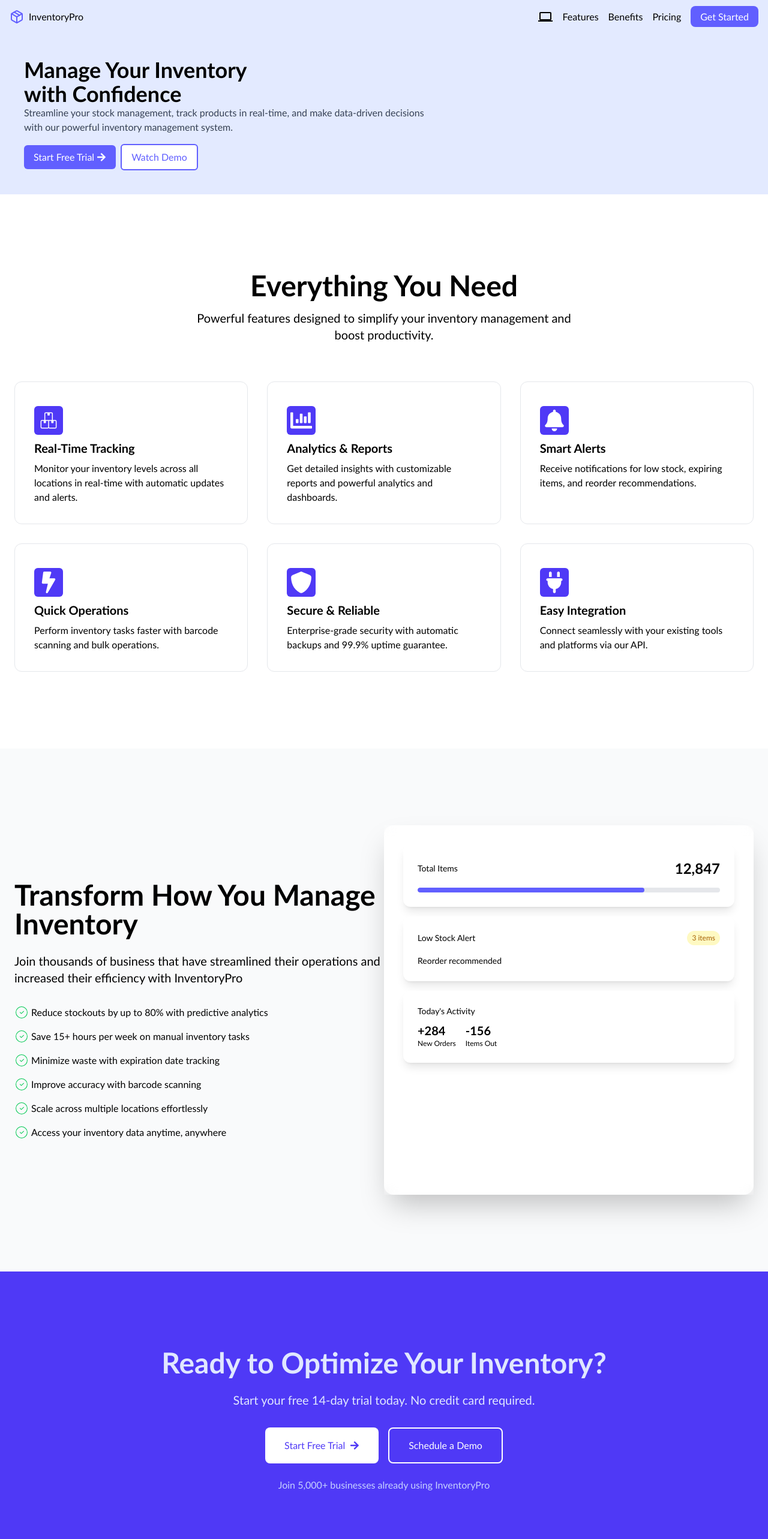
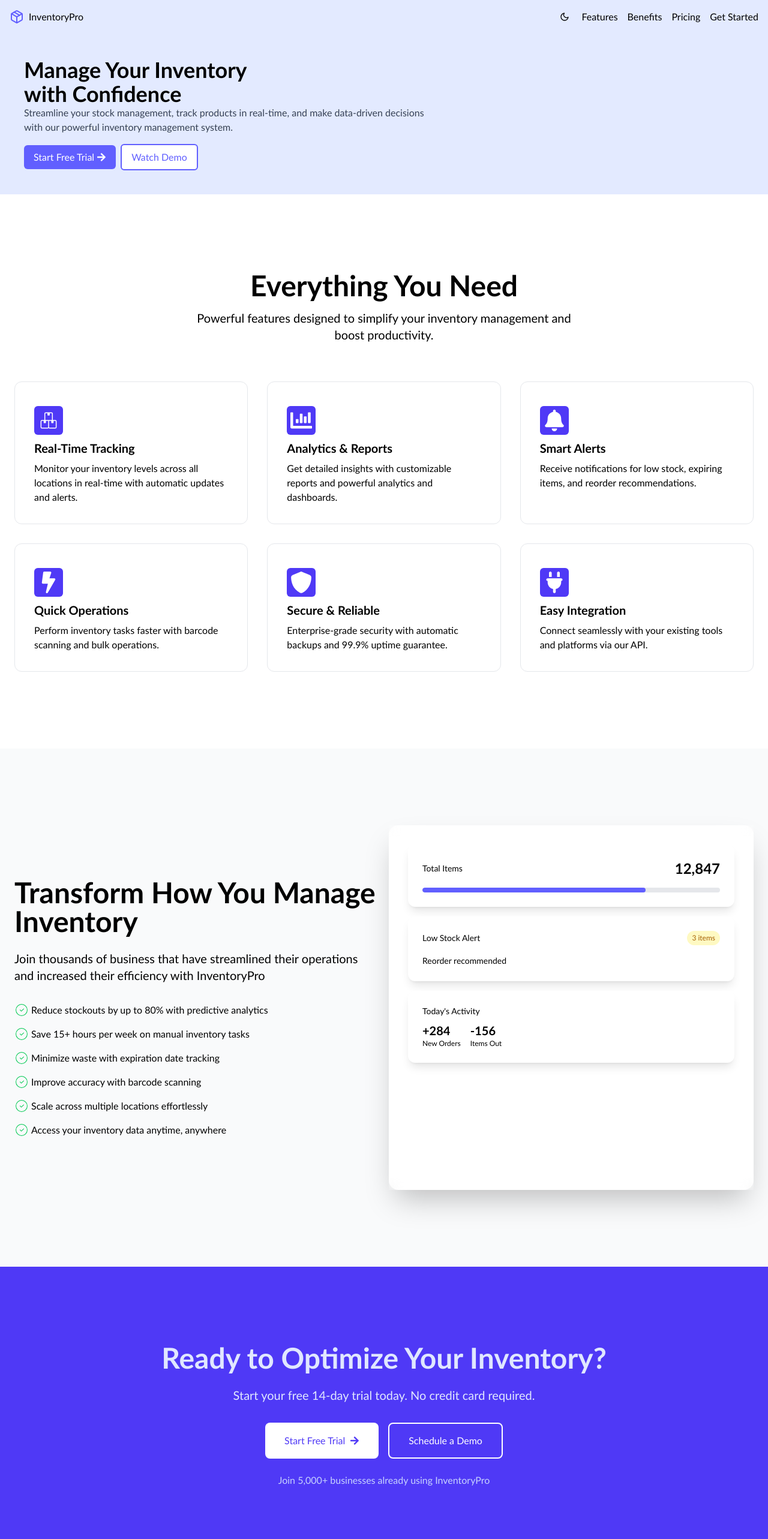
Before and after one commit to adriandanao22/inventory-management, a Next.js app: page / in a window 1280 px wide. Shown: the top 2566 px of the page at 60% size. Built offline with nearby package versions, Linux system fonts and the light colour scheme.

Commit message:
Refactor components to use Next.js Link for navigation and improve theme switcher functionality

```diff
--- a/app/components/footer.tsx
+++ b/app/components/footer.tsx
@@ -1,3 +1,5 @@
+import Link from "next/link";
+
 export default function Footer() {
   return (
     <footer className="bg-gray-900 text-gray-300 py-12">
@@ -9,19 +11,19 @@ export default function Footer() {
             </p>
           </div>
           <div className="mt-4 md:mt-0">
-            <a
+            <Link
               href="#"
               className="text-sm text-gray-600 dark:text-gray-400 hover:underline"
             >
               Privacy Policy
-            </a>
+            </Link>
             <span className="mx-2">|</span>
-            <a
+            <Link
               href="#"
               className="text-sm text-gray-600 dark:text-gray-400 hover:underline"
             >
               Terms of Service
-            </a>
+            </Link>
           </div>
         </div>
       </div>
--- a/app/components/navbar.tsx
+++ b/app/components/navbar.tsx
@@ -1,27 +1,17 @@
 "use client";
 
-import { useEffect, useState } from "react";
 import { FiPackage } from "react-icons/fi";
 import { ThemeSwitcher } from "./themeSwitcher";
+import Link from "next/link";
 
 export default function Navbar() {
-  const [mounted, setMounted] = useState(false);
-
-  useEffect(() => {
-    setMounted(true);
-  }, []);
-
-  if (!mounted) {
-    return null;
-  }
-
   return (
     <nav className="flex p-4 bg-[#e3eaff] dark:text-white dark:bg-gray-800">
       <div className="flex items-center">
-        <a href="/" className="flex items-center">
+        <Link href="/" className="flex items-center">
           <FiPackage className="h-6 w-6 mr-2 text-indigo-500" />
           <p className="">InventoryPro</p>
-        </a>
+        </Link>
       </div>
       <ul className="flex space-x-4 left-0 ml-auto">
         <li>
@@ -30,27 +20,24 @@ export default function Navbar() {
           </a>
         </li>
         <li>
-          <a href="#" className="">
+          <Link href="#features" className="">
             Features
-          </a>
+          </Link>
         </li>
         <li>
-          <a href="#" className="">
+          <Link href="#benefits" className="">
             Benefits
-          </a>
+          </Link>
         </li>
         <li>
-          <a href="#" className="">
+          <Link href="#pricing" className="">
             Pricing
-          </a>
+          </Link>
         </li>
         <li>
-          <a
-            href="#"
-            className="bg-indigo-500 text-white px-4 py-2 rounded-lg hover:bg-indigo-600 transition-colors"
-          >
+          <Link href="#" className="">
             Get Started
-          </a>
+          </Link>
         </li>
       </ul>
     </nav>
--- a/app/components/themeSwitcher.tsx
+++ b/app/components/themeSwitcher.tsx
@@ -3,38 +3,28 @@
 import { useTheme } from "next-themes";
 import { useEffect, useState } from "react";
 import { FiMoon, FiSun } from "react-icons/fi";
-import { MdOutlineComputer } from "react-icons/md";
 
 export function ThemeSwitcher() {
   const [mounted, setMounted] = useState(false);
-  const { theme, setTheme } = useTheme();
+  const { theme, setTheme, resolvedTheme } = useTheme();
 
   useEffect(() => {
-    setMounted(true);
+    const timer = setTimeout(() => setMounted(true), 0);
+    return () => clearTimeout(timer);
   }, []);
 
   if (!mounted) {
-    return null;
+    return <div className="h-6 w-6" />;
   }
 
+  const currentTheme = resolvedTheme || theme;
+
   return (
-    <div>
-      {theme === "dark" ? (
-        <FiMoon
-          className="h-6 w-6 cursor-pointer"
-          onClick={() => setTheme("light")}
-        />
-      ) : theme === "light" ? (
-        <FiSun
-          className="h-6 w-6 cursor-pointer"
-          onClick={() => setTheme("system")}
-        />
-      ) : (
-        <MdOutlineComputer
-          className="h-6 w-6 cursor-pointer"
-          onClick={() => setTheme("dark")}
-        />
-      )}
-    </div>
+    <button
+      onClick={() => setTheme(currentTheme === "dark" ? "light" : "dark")}
+      className="flex h-6 w-6 rounded-md hover:bg-gray-200 dark:hover:bg-gray-700 transition-colors justify-center items-center"
+    >
+      {currentTheme === "dark" ? <FiSun /> : <FiMoon />}
+    </button>
   );
 }
--- a/app/page.tsx
+++ b/app/page.tsx
@@ -3,6 +3,7 @@ import { FaArrowRight, FaBell, FaBolt, FaChartBar } from "react-icons/fa";
 import Footer from "./components/footer";
 import { CiBoxes, CiCircleCheck } from "react-icons/ci";
 import { FaPlug, FaShield } from "react-icons/fa6";
+import Link from "next/link";
 
 export default function Home() {
   return (
@@ -19,19 +20,19 @@ export default function Home() {
             system.
           </p>
           <div className="mt-4 space-x-2">
-            <a
+            <Link
               href="#"
               className="bg-indigo-500 hover:bg-indigo-600 text-white px-4 py-2 rounded-md inline-flex items-center"
             >
               Start Free Trial
               <FaArrowRight className="inline-block ml-1" />
-            </a>
-            <a
+            </Link>
+            <Link
               href="/"
               className="bg-white hover:bg-gray-400 text-indigo-500 hover:text-indigo-600 border-indigo-500 hover:border-indigo-600 px-4 py-2 rounded-md border-2  inline-flex items-center"
             >
               Watch Demo
-            </a>
+            </Link>
           </div>
         </div>
         <section id="features" className="py-20 lg:py-32">
@@ -114,7 +115,7 @@ export default function Home() {
           className="py-20 lg:py-32 bg-gray-50 dark:bg-gray-800"
         >
           <div className="container mx-auto px-6">
-            <div className="grid lg:grid-cols-2 items-center">
+            <div className="grid lg:grid-cols-2 items-center gap-4">
               <div>
                 <h2 className="text-4xl lg:text-5xl font-bold mb-6">
                   Transform How You Manage Inventory
@@ -176,7 +177,7 @@ export default function Home() {
                     </div>
                     <div className="bg-white dark:bg-gray-700 rounded-xl p-6 shadow-lg mb-4">
                       <span className="text-sm block mb-2">
-                        Today's Activity
+                        Today&apos;s Activity
                       </span>
                       <div className="flex gap-4">
                         <div>
@@ -204,12 +205,18 @@ export default function Home() {
               Start your free 14-day trial today. No credit card required.
             </p>
             <div className="flex flex-col sm:flex-row gap-4 justify-center">
-              <button className="px-8 py-4 bg-white text-indigo-600 rounded-lg hover:bg-gray-100 transition-colors flex items-center justify-center gap-2">
+              <Link
+                href="/trial"
+                className="px-8 py-4 bg-white text-indigo-600 rounded-lg hover:bg-gray-100 transition-colors flex items-center justify-center gap-2"
+              >
                 Start Free Trial <FaArrowRight />
-              </button>
-              <button className="px-8 py-4 bg-transparent text-white rounded-lg border-2 border-white hover:bg-white hover:text-indigo-600 transition-colors">
+              </Link>
+              <Link
+                href="/demo"
+                className="px-8 py-4 bg-transparent text-white rounded-lg border-2 border-white hover:bg-white hover:text-indigo-600 transition-colors"
+              >
                 Schedule a Demo
-              </button>
+              </Link>
             </div>
             <p className="text-indigo-200 mt-6">
               Join 5,000+ businesses already using InventoryPro
```
